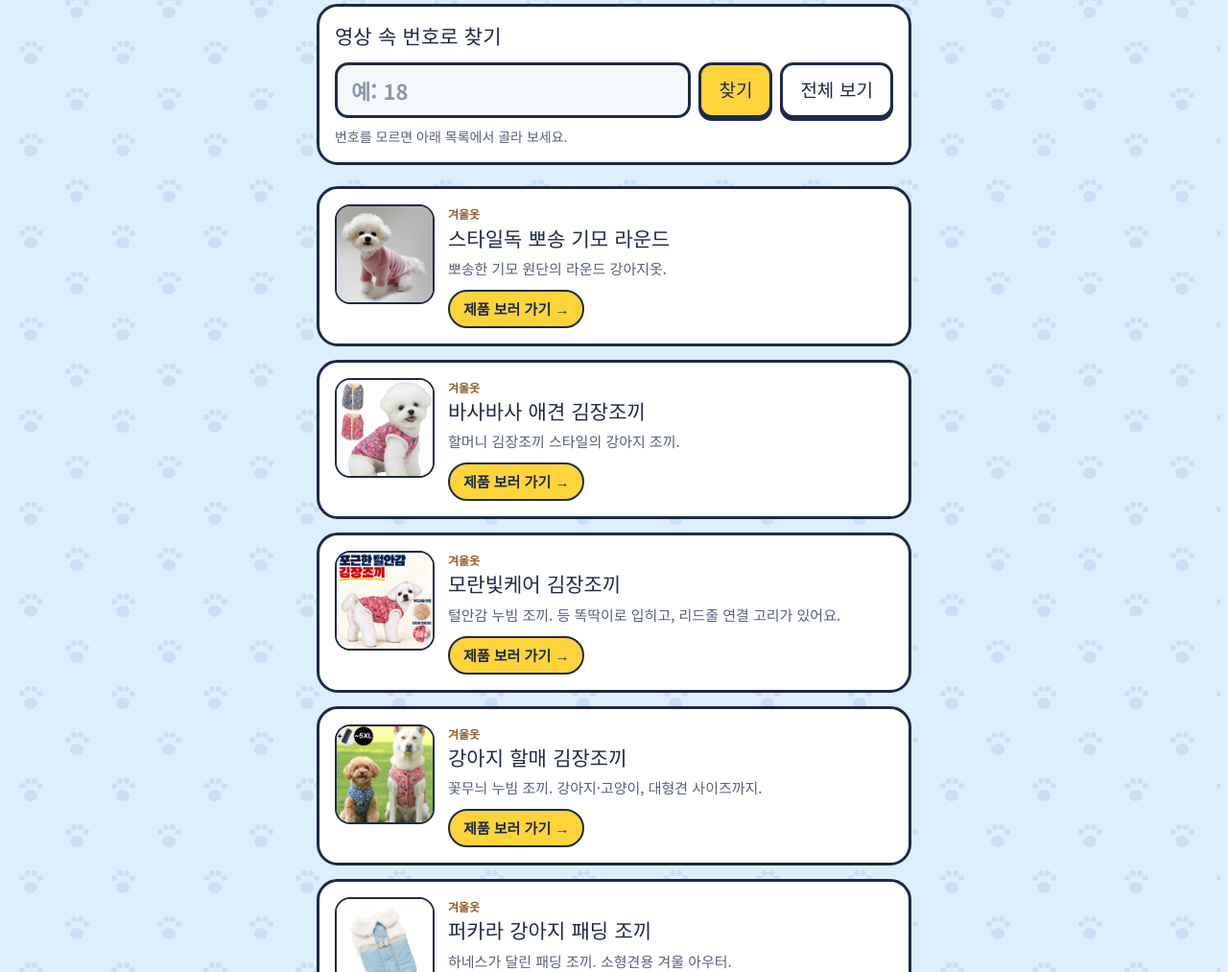
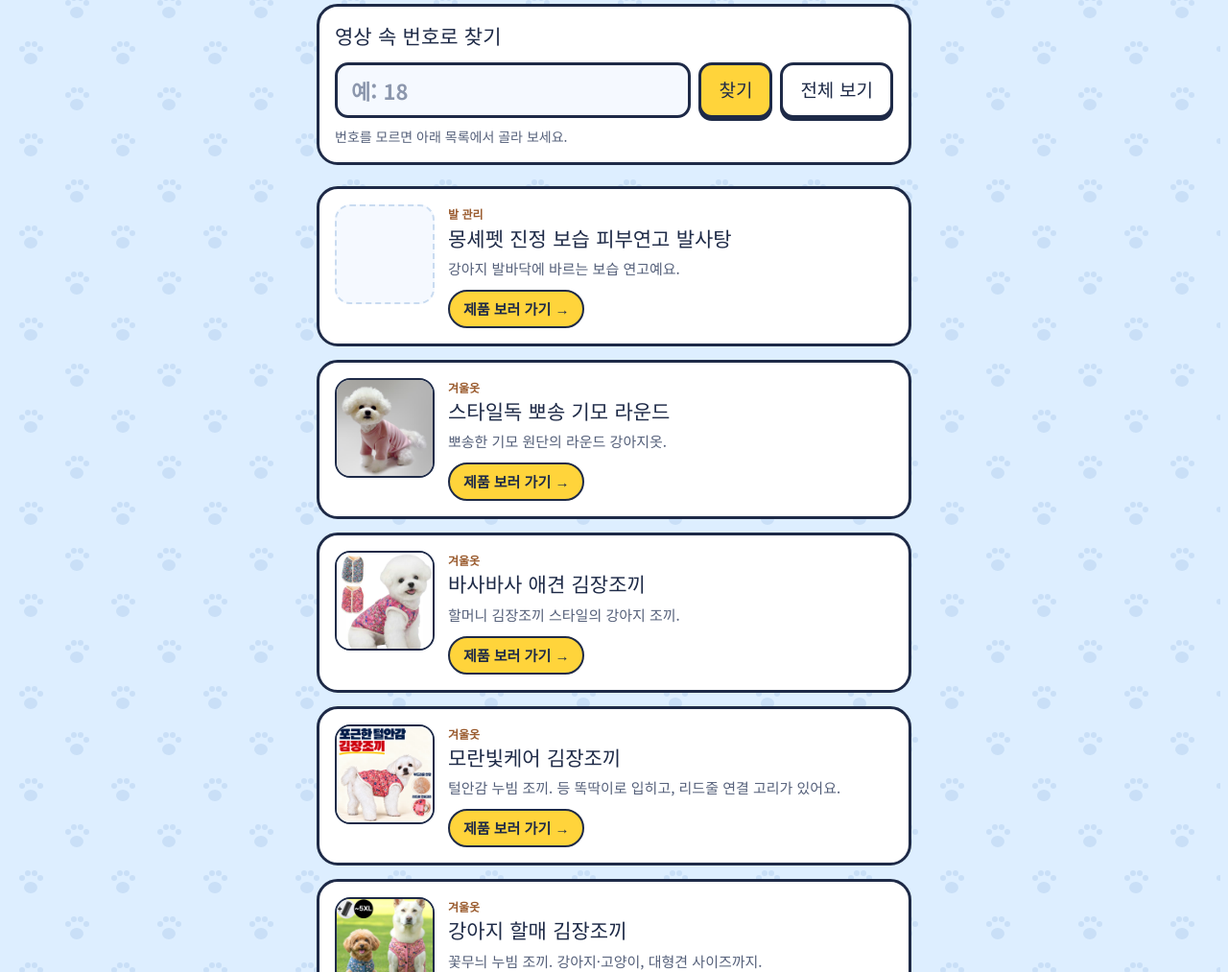
Before and after one commit to lsagisu93-ops/dog, a plain HTML site: page index.html in a window 1280 px wide. Shown: the part 745-1758 px from the top of the page at 96% size. Drawn offline with Linux system fonts and the light colour scheme.

Commit message:
몽셰펫 발 연고 추가(검색 결과 파트너스 링크)
Co-Authored-By: Claude Opus 5.5 <noreply@anthropic.com>
Claude-Session: https://claude.ai/code/session_01FjeVx5Fc9NFr9Q1PF3c9cJ

```diff
--- a/index.html
+++ b/index.html
@@ -125,6 +125,7 @@ footer strong { color: var(--navy) }
 <script>
 // ▼ 상품 목록: 새 상품은 여기 한 줄씩 추가 (no = 영상 속 번호, 모르면 null, img = 쿠팡 API productImage)
 const ITEMS = [
+  { no: null, tag: "발 관리", name: "몽셰펫 진정 보습 피부연고 발사탕", img: "", memo: "강아지 발바닥에 바르는 보습 연고예요.", url: "https://link.coupang.com/a/iG86OArsiW" },
   { no: null, tag: "겨울옷", name: "스타일독 뽀송 기모 라운드", img: "img/ffa5ecb2f27f.jpg", memo: "뽀송한 기모 원단의 라운드 강아지옷.", url: "https://link.coupang.com/re/AFFSDP?lptag=AF3429775&subid=lllhyk93&pageKey=8596102954&itemId=27029544321&vendorItemId=91373085051&traceid=V0-153-bd729debeb5bf70c&clickBeacon=32a0e720-df66-11f1-9cd8-59889447ffa4%7E3&requestid=20261113222905383165431691&token=31850C%7CMIXED&pt=1&slot=5" },
   { no: null, tag: "겨울옷", name: "바사바사 애견 김장조끼", img: "img/7b1984064736.jpg", memo: "할머니 김장조끼 스타일의 강아지 조끼.", url: "https://link.coupang.com/re/AFFSDP?lptag=AF3429775&subid=lllhyk93&pageKey=9236549455&itemId=28068457860&vendorItemId=94275137607&traceid=V0-153-f67c49f946d3f8bf&requestid=20261113222905907239602413&token=31850C%7CMIXED&pt=0&slot=6" },
   { no: null, tag: "겨울옷", name: "모란빛케어 김장조끼", img: "img/e6b72409fe23.jpg", memo: "털안감 누빔 조끼. 등 똑딱이로 입히고, 리드줄 연결 고리가 있어요.", url: "https://link.coupang.com/re/AFFSDP?lptag=AF3429775&subid=lllhyk93&pageKey=9788131878&itemId=29305995659&vendorItemId=96221354784&traceid=V0-153-d9d0d365ff5b27e4&clickBeacon=32a0c010-df66-11f1-8c53-6a87a58de28d%7E3&requestid=20261113222905383165431691&token=31850C%7CMIXED&pt=1&slot=1" },
```
